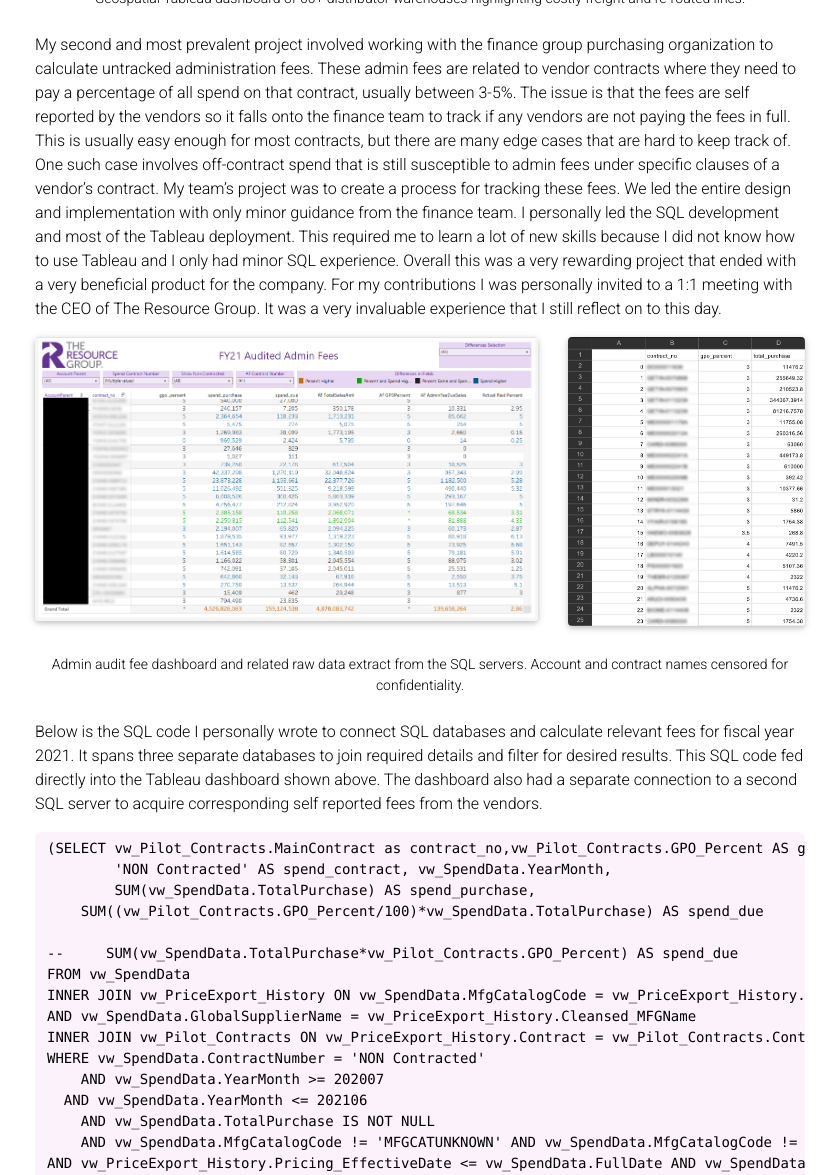
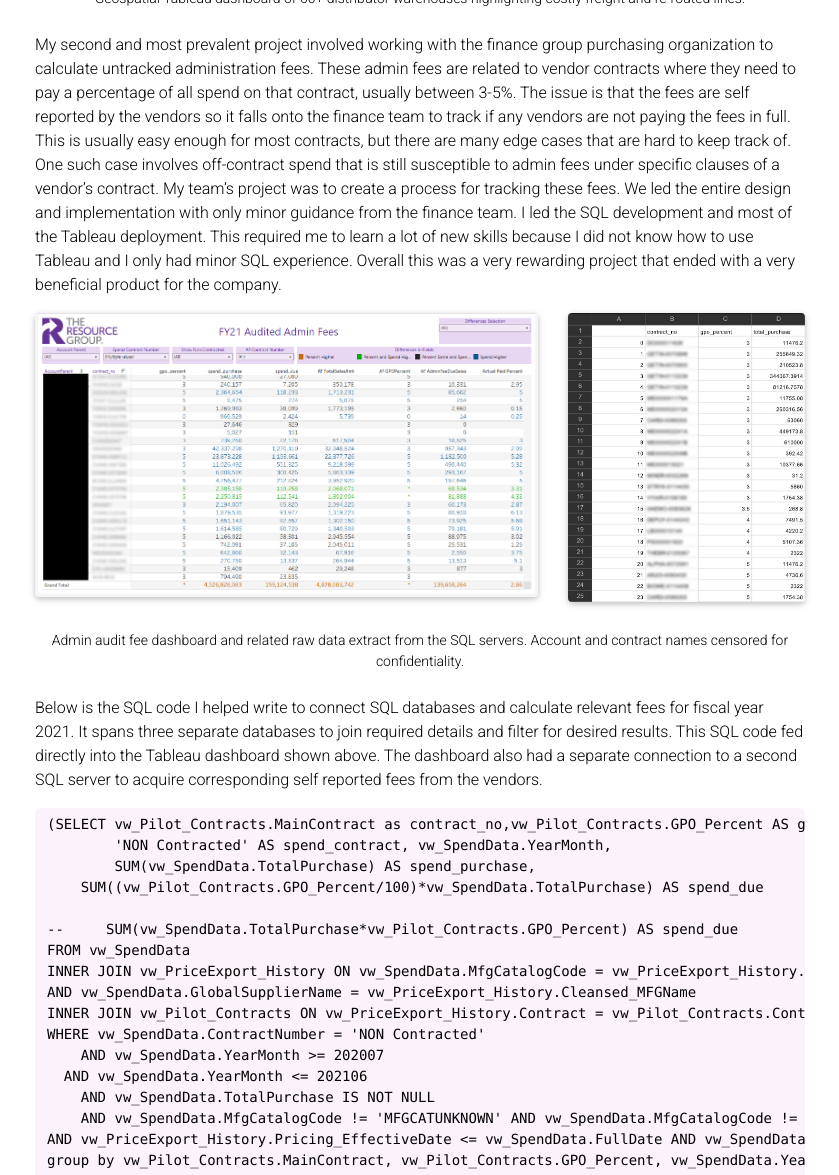
Before and after one commit to jakebarkovitch/jakebarkovitch.github.io, a Jekyll site: the page built from _projects/1_project.md, in a window 1280 px wide and 1400 px high, scrolled down 585 px, cut to the strip 225-1400 px from the top of the window. Shown: the whole strip, without its empty margins (220-1059 px from the left). Built offline with Jekyll 4.4.1, drawn with Linux system fonts in a browser that asks for light colours; full-size pictures stand in for the smaller copies a plugin makes; comment, search, counter and statistics services are not loaded; a style sheet for code colours, icons or effects is not loaded.

Commit message:
Update 1_project.md

````diff
--- a/_projects/1_project.md
+++ b/_projects/1_project.md
@@ -19,7 +19,7 @@ My First project was on tracking freight data for my local hospital branch that
     Geospatial Tableau dashboard of 60+ distributor warehouses highlighting costly freight and re-routed lines.
 </div>
 
-My second and most prevalent project involved working with the finance group purchasing organization to calculate untracked administration fees. These admin fees are related to vendor contracts where they need to pay a percentage of all spend on that contract, usually between 3-5%. The issue is that the fees are self reported by the vendors so it falls onto the finance team to track if any vendors are not paying the fees in full. This is usually easy enough for most contracts, but there are many edge cases that are hard to keep track of. One such case involves off-contract spend that is still susceptible to admin fees under specific clauses of a vendor's contract. My team's project was to create a process for tracking these fees. We led the entire design and implementation with only minor guidance from the finance team. I personally led the SQL development and most of the Tableau deployment. This required me to learn a lot of new skills because I did not know how to use Tableau and I only had minor SQL experience. Overall this was a very rewarding project that ended with a very beneficial product for the company. For my contributions I was personally invited to a 1:1 meeting with the CEO of The Resource Group. It was a very invaluable experience that I still reflect on to this day.
+My second and most prevalent project involved working with the finance group purchasing organization to calculate untracked administration fees. These admin fees are related to vendor contracts where they need to pay a percentage of all spend on that contract, usually between 3-5%. The issue is that the fees are self reported by the vendors so it falls onto the finance team to track if any vendors are not paying the fees in full. This is usually easy enough for most contracts, but there are many edge cases that are hard to keep track of. One such case involves off-contract spend that is still susceptible to admin fees under specific clauses of a vendor's contract. My team's project was to create a process for tracking these fees. We led the entire design and implementation with only minor guidance from the finance team. I led the SQL development and most of the Tableau deployment. This required me to learn a lot of new skills because I did not know how to use Tableau and I only had minor SQL experience. Overall this was a very rewarding project that ended with a very beneficial product for the company.
 
 <div class="row justify-content-sm-center">
     <div class="col-sm-8 mt-3 mt-md-0">
@@ -33,7 +33,7 @@ My second and most prevalent project involved working with the finance group pur
     Admin audit fee dashboard and related raw data extract from the SQL servers. Account and contract names censored for confidentiality.
 </div>
 
-Below is the SQL code I personally wrote to connect SQL databases and calculate relevant fees for fiscal year 2021. It spans three separate databases to join required details and filter for desired results. This SQL code fed directly into the Tableau dashboard shown above. The dashboard also had a separate connection to a second SQL server to acquire corresponding self reported fees from the vendors.
+Below is the SQL code I helped write to connect SQL databases and calculate relevant fees for fiscal year 2021. It spans three separate databases to join required details and filter for desired results. This SQL code fed directly into the Tableau dashboard shown above. The dashboard also had a separate connection to a second SQL server to acquire corresponding self reported fees from the vendors.
 
 {% raw %}
 ```sql
````
